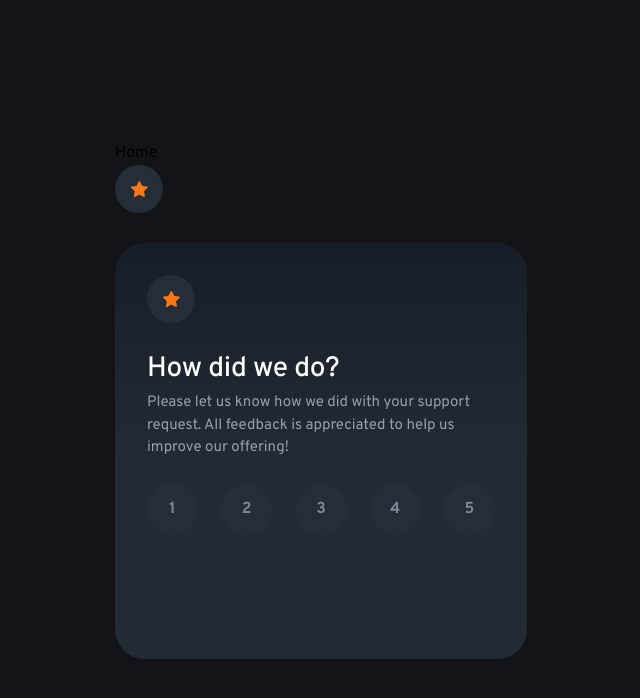
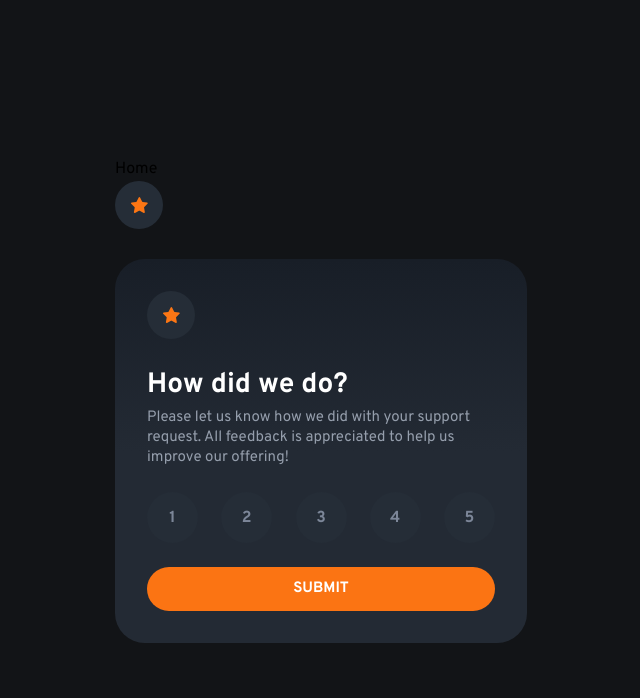
Before and after one commit to DeyanTopalov/interactive-rating-component, a Next.js app: page / in a window 1280 px wide. Shown: the top 698 px of the page, without its empty margins (319-959 px from the left). Built offline with nearby package versions, Linux system fonts and the light colour scheme.

Commit message:
Prettier sorting & button component

```diff
--- a/app/layout.jsx
+++ b/app/layout.jsx
@@ -10,9 +10,9 @@ export const metadata = {
 const RootLayout = ({ children }) => {
   return (
     <html lang="en">
-      <body className="bg-clr-very-dark-blue grid place-items-center  h-screen ">
+      <body className="grid h-screen place-items-center  bg-clr-very-dark-blue ">
         <main
-          className={`${overpass.className} antialiased app px-6 max-w-[90rem]`}
+          className={`${overpass.className} app max-w-[90rem] px-6 antialiased`}
         >
           {children}
         </main>
--- /dev/null
+++ b/components/button.jsx
@@ -0,0 +1,14 @@
+const Button = ({ text }) => {
+  return (
+    <div className="mt-6 grid place-content-center rounded-full bg-clr-orange py-3 text-clr-pure-white transition duration-150 ease-in-out hover:bg-clr-pure-white hover:text-clr-orange">
+      <button
+        type="submit"
+        className="text-sm font-bold uppercase md:text-[15px]"
+      >
+        {text}
+      </button>
+    </div>
+  );
+};
+
+export default Button;
--- a/components/form.jsx
+++ b/components/form.jsx
@@ -1,11 +1,14 @@
 "use client";
 import RatingsInput from "./ratings-input";
+import Button from "./button";
 import { useState } from "react";
 
 const Form = () => {
   const [selected, setSelected] = useState(null);
+
   const handleRatingChange = (event) => {
     setSelected(Number(event.target.value));
+    console.log(event.target.value);
   };
 
   const genarateRatingInputs = () => {
@@ -20,6 +23,7 @@ const Form = () => {
           label={rating.toString()}
           onChange={handleRatingChange}
           isSelected={rating === selected}
+          previousSelected={rating < selected}
         />
       );
     });
@@ -31,6 +35,7 @@ const Form = () => {
         <legend className="sr-only">Please select a rating</legend>
         <div className="flex justify-between">{genarateRatingInputs()}</div>
       </fieldset>
+      <Button text="Submit" />
     </form>
   );
 };
--- a/components/ratings-card.jsx
+++ b/components/ratings-card.jsx
@@ -3,15 +3,16 @@ import Form from "./form.jsx";
 
 const RatingsCard = () => {
   return (
-    <div className="max-w-[327px] md:max-w-[412px] h-[360px] md:h-[416px] px-6 md:px-8 pt-6 md:pt-8 pb-8 bg-gradient-to-b from-[#181E27] via-[#232A34] to-[#232A34] rounded-[15px] md:rounded-[30px]">
+    <div className="max-w-[327px] rounded-[15px]  bg-gradient-to-b from-[#181E27] via-[#232A34] to-[#232A34] px-6 pb-8 pt-6 md:max-w-[412px] md:rounded-[30px] md:px-8 md:pt-8">
       <Star />
       <h2
-        className="text-clr-pure-white text-2xl md:text-2.5xl font-bold
-       mb-2.5 md:mb-[7px]"
+        className="mb-2.5 text-2xl font-bold text-clr-pure-white
+       md:mb-[7px] md:text-[1.75rem]"
       >
         How did we do?
       </h2>
-      <p className="font-normal text-sm md:text-[15px] text-clr-light-gray mb-6 ">
+
+      <p className="mb-6 text-sm font-normal text-clr-light-gray md:text-[15px] ">
         Please let us know how we did with your support request. All feedback is
         appreciated to help us improve our offering!
       </p>
@@ -23,3 +24,4 @@ const RatingsCard = () => {
 export default RatingsCard;
 
 // bg-gradient-to-b from-[#181E27] via-[#232A34] to-[#232A34]
+//h-[360px] md:h-[416px]
--- a/components/ratings-input.jsx
+++ b/components/ratings-input.jsx
@@ -1,11 +1,20 @@
-const RatingsInput = ({ id, value, label, onChange, isSelected }) => {
+const RatingsInput = ({
+  id,
+  value,
+  label,
+  onChange,
+  isSelected,
+  previousSelected,
+}) => {
   return (
     <label
       htmlFor={id}
-      className={`w-[2.625rem] md:w-[3.1875rem] h-[2.625rem] md:h-[3.1875rem] rounded-full flex items-center justify-center cursor-pointer  font-bold ${
+      className={`flex h-[2.625rem] w-[2.625rem] cursor-pointer items-center justify-center rounded-full font-bold md:h-[3.1875rem]  md:w-[3.1875rem] ${
         isSelected
-          ? "bg-clr-orange text-white"
-          : "bg-clr-dark-blue text-clr-medium-gray"
+          ? "text-clr-white bg-clr-orange"
+          : previousSelected
+            ? "bg-clr-medium-gray text-clr-pure-white"
+            : "bg-clr-dark-blue text-clr-medium-gray"
       }
       } `}
     >
@@ -15,7 +24,7 @@ const RatingsInput = ({ id, value, label, onChange, isSelected }) => {
         id={id}
         value={value}
         onChange={onChange}
-        className="appearance-none hidden"
+        className="hidden appearance-none"
         checked={isSelected}
       />
       {label}
--- a/components/star.jsx
+++ b/components/star.jsx
@@ -1,6 +1,6 @@
 const Star = () => {
   return (
-    <div className="w-10 md:w-12 h-10 md:h-12 flex items-center justify-center bg-clr-dark-blue rounded-full mb-4 md:mb-[30px]">
+    <div className="mb-4 flex h-10 w-10 items-center justify-center rounded-full bg-clr-dark-blue md:mb-[30px] md:h-12 md:w-12">
       <svg width="17" height="16" xmlns="http://www.w3.org/2000/svg">
         <path
           d="m9.067.43 1.99 4.031c.112.228.33.386.58.422l4.45.647a.772.772 0 0 1 .427 1.316l-3.22 3.138a.773.773 0 0 0-.222.683l.76 4.431a.772.772 0 0 1-1.12.813l-3.98-2.092a.773.773 0 0 0-.718 0l-3.98 2.092a.772.772 0 0 1-1.119-.813l.76-4.431a.77.77 0 0 0-.222-.683L.233 6.846A.772.772 0 0 1 .661 5.53l4.449-.647a.772.772 0 0 0 .58-.422L7.68.43a.774.774 0 0 1 1.387 0Z"
--- a/tailwind.config.js
+++ b/tailwind.config.js
@@ -16,6 +16,7 @@ module.exports = {
     "./app/**/*.{js,ts,jsx,tsx,mdx}",
   ],
   theme: {
+    extend: {
       colors: {
         "clr-very-dark-blue": withOpacity("--very-dark-blue"),
         "clr-dark-blue": withOpacity("--dark-blue"),
@@ -24,23 +25,12 @@ module.exports = {
         "clr-orange": withOpacity("--orange"),
         "clr-pure-white": withOpacity("--pure-white"),
       },
-    fontSize: {
-      "2.5xl": [
-        "1.75rem",
-        {
-          lineHeight: "2rem",
-          letterSpacing: "-0.01em",
-          fontWeight: "500",
-        },
-      ],
-      extend: {
       backgroundImage: {
         "gradient-radial": "radial-gradient(var(--tw-gradient-stops))",
         "gradient-conic":
           "conic-gradient(from 180deg at 50% 50%, var(--tw-gradient-stops))",
       },
     },
-    },
 
     plugins: [],
   },
```
Also changed, not shown: package.json (+7 -5 lines), .prettierrc.json (added), 1 other file (tests, documents, lock files or other folders). Lines whose indentation alone changed are shown as unchanged.
